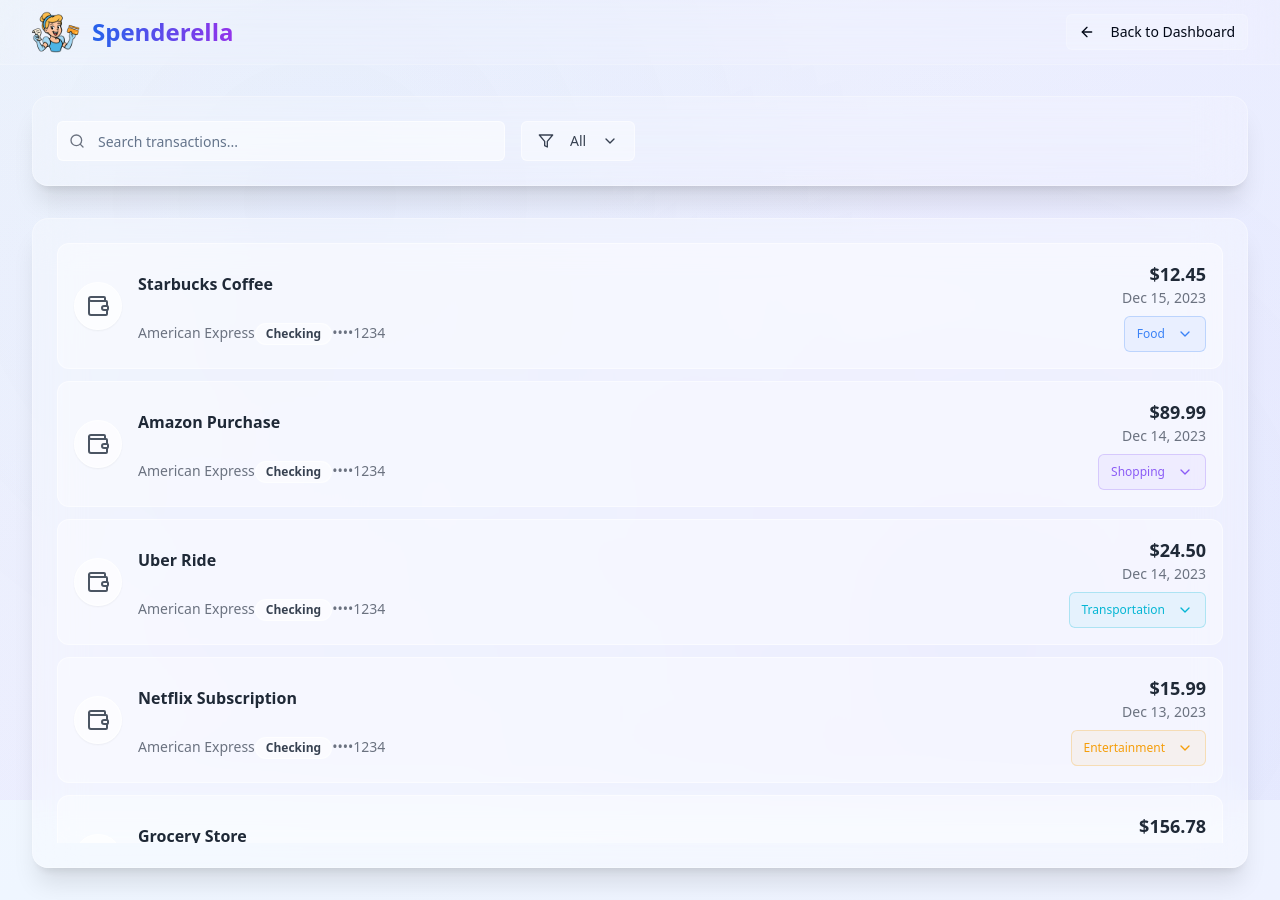
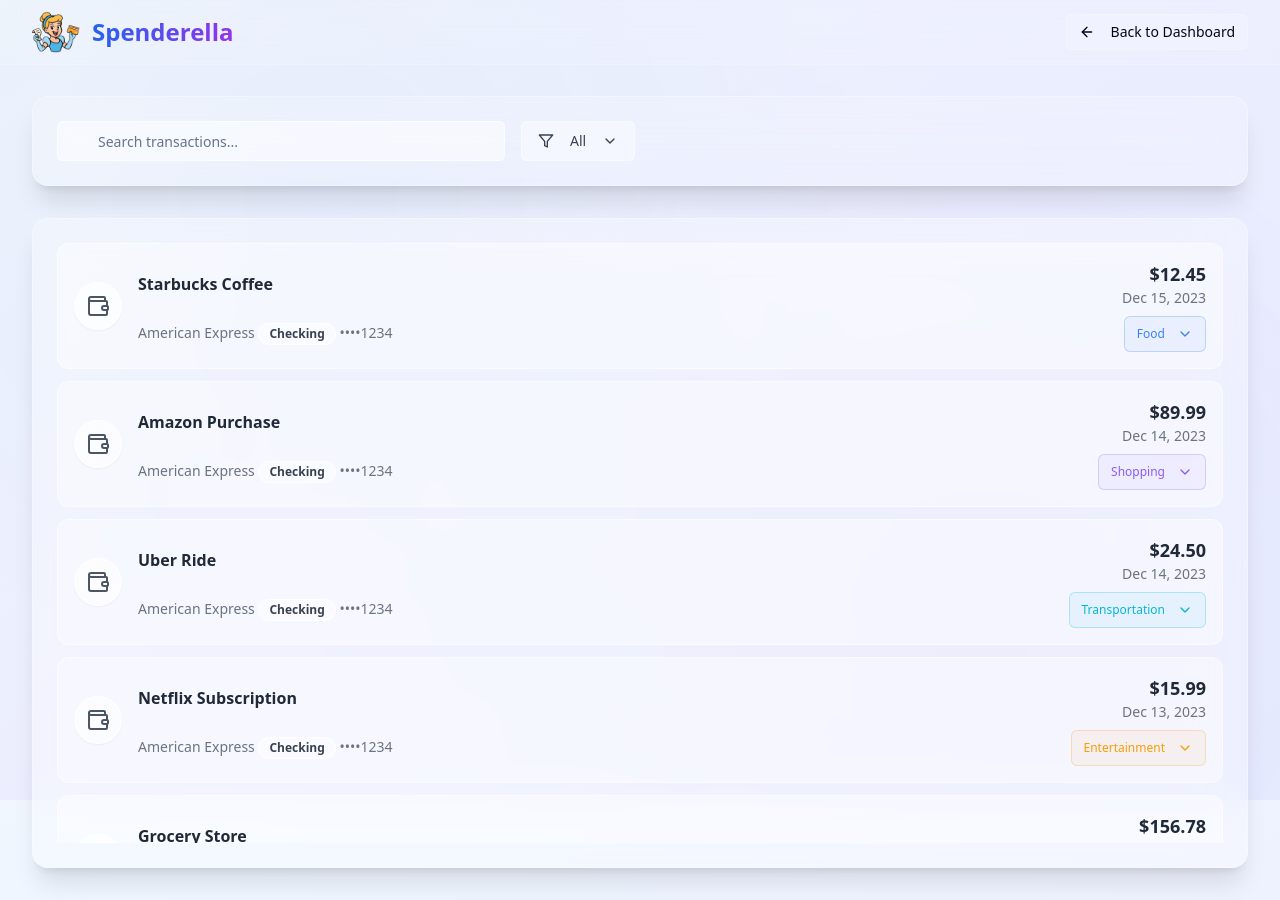
Before and after one commit to stasbychkar/Spenderella-frontend, a Next.js app: page /transactions in a window 1280 px wide. Built offline with nearby package versions, Linux system fonts and the light colour scheme.

Commit message:
Transactions page fix

```diff
--- a/app/transactions/page.tsx
+++ b/app/transactions/page.tsx
@@ -246,31 +246,18 @@ export default function TransactionsPage() {
             </div> */}
 
             {/* Filters and Search */}
-            {/* Still needs a fix */}
             <GlassCard className="p-6">
               <div className="flex flex-col sm:flex-row gap-4 items-center justify-between">
                 <div className="flex flex-col sm:flex-row gap-4 flex-1">
                   {/* Search */}
                   <div className="flex-1 max-w-md">
-                    {/* Scoped relative wrapper */}
-                    <div className="relative w-full">
-                      {/* Icon */}
-                      <span className="absolute left-3 top-1/2 -translate-y-1/2 text-gray-500">
-                        <Search className="h-4 w-4" />
-                      </span>
-
-                      {/* Input */}
                       <Input
                         placeholder="Search transactions..."
                         value={searchTerm}
                         onChange={(e) => setSearchTerm(e.target.value)}
                         className="pl-10 pr-4 py-2 text-sm bg-white/50 border-white/60 focus:bg-white/70 transition-all"
                       />
-                    </div>
                   </div>
-
-
-
                   {/* Category Filter */}
                   <DropdownMenu>
                     <DropdownMenuTrigger asChild>
@@ -335,13 +322,13 @@ export default function TransactionsPage() {
                               </div>
                               <div className="flex items-center justify-between mt-2">
                                 <div className="text-sm text-gray-500">
-                                  {transaction.account}
+                                  <span>{transaction.account} </span>
                                   <Badge variant="outline" className="bg-white/50 border-white/60 text-gray-700 text-xs ">
                                       {/* {transaction.accountType} */}
                                       Checking
                                   </Badge>
                                   {/* <span>••••{transaction.lastFour}</span> */}
-                                  <span>••••1234</span>
+                                  <span> ••••1234</span>
                                 </div>
 
                                 {/* Editable Category */}
```
